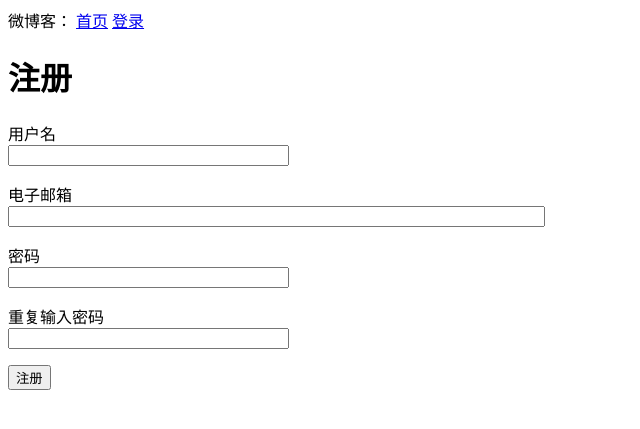
After one commit to jpch89/microblog, a Flask app: page /register in a window 1280 px wide. The commit adds this page. Shown: the top 429 px of the page, without its empty margins (0-640 px from the left). Run offline with Flask 2, Linux system fonts and the light colour scheme.

Commit message:
Chapter 5

```diff
--- a/app/__init__.py
+++ b/app/__init__.py
@@ -6,11 +6,14 @@ from flask import Flask
 from config import Config
 from flask_sqlalchemy import SQLAlchemy
 from flask_migrate import Migrate
+from flask_login import LoginManager
 
 app = Flask(__name__)
 app.config.from_object(Config)
 db = SQLAlchemy(app)
 migrate = Migrate(app, db)
+login = LoginManager(app)
+login.login_view = 'login'
 
 # models 用来定义数据库的模型
 from app import routes, models
--- a/app/forms.py
+++ b/app/forms.py
@@ -4,7 +4,9 @@
 
 from flask_wtf import FlaskForm
 from wtforms import StringField, PasswordField, BooleanField, SubmitField
-from wtforms.validators import DataRequired
+from wtforms.validators import DataRequired, Email, EqualTo, ValidationError
+
+from app.models import User
 
 
 class LoginForm(FlaskForm):
@@ -12,3 +14,22 @@ class LoginForm(FlaskForm):
     password = PasswordField('密码', validators=[DataRequired(message='密码不能为空')])
     remember_me = BooleanField('记住我')
     submit = SubmitField('登录')
+
+
+class RegistrationForm(FlaskForm):
+    username = StringField('用户名', validators=[DataRequired('用户名不能为空')])
+    email = StringField('电子邮箱', validators=[DataRequired('电子邮箱不能为空'), Email()])
+    password = PasswordField('密码', validators=[DataRequired('密码不能为空')])
+    password2 = PasswordField('重复输入密码',
+                              validators=[DataRequired('密码不能为空'), EqualTo('password')])
+    submit = SubmitField('注册')
+
+    def validate_username(self, username):
+        user = User.query.filter_by(username=username.data).first()
+        if user is not None:
+            raise ValidationError('请使用其它的用户名')
+
+    def validate_email(self, email):
+        user = User.query.filter_by(email=email.data).first()
+        if user is not None:
+            raise ValidationError('请使用其它的电子邮箱')
--- a/app/routes.py
+++ b/app/routes.py
@@ -2,17 +2,21 @@
 # @Author: jpch89
 # @Time:   18-8-26 下午3:33
 
-from flask import render_template, flash, redirect, url_for
+from flask import render_template, flash, redirect, url_for, request
+from flask_login import login_user, current_user, logout_user, login_required
 # 第一个 app 是 app 包，是文件夹
 # 第二个 app 是 app 变量，是 Flask 核心对象
-from app import app
-from app.forms import LoginForm
+from werkzeug.urls import url_parse
+
+from app import app, db
+from app.forms import LoginForm, RegistrationForm
+from app.models import User
 
 
 @app.route('/')
 @app.route('/index')
+@login_required
 def index():
-    user = {'username': '进击的团子'}
     posts = [
         {
             'author': {'username': '路飞'},
@@ -23,15 +27,44 @@ def index():
             'body': '集市的棉花糖好好吃！'
         }
     ]
-    return render_template('index.html', title='首页', user=user, posts=posts)
-    # return render_template('index.html', user=user)
+    return render_template('index.html', title='首页', posts=posts)
 
 
 @app.route('/login', methods=['GET', 'POST'])
 def login():
+    if current_user.is_authenticated:
+        return redirect(url_for('index'))
+
     form = LoginForm()
     if form.validate_on_submit():
-        flash('登录请求来自用户 {} ，记住我={}'.format(
-            form.username.data, form.remember_me.data))
+        user = User.query.filter_by(username=form.username.data).first()
+        if user is None or not user.check_password(form.password.data):
+            flash('不正确的用户名或者密码')
+            return redirect(url_for('login'))
+        login_user(user, remember=form.remember_me.data)
+        next_page = request.args.get('next')
+        if not next_page or url_parse(next_page).netloc != '':
+            next_page = url_for('index')
+        return redirect(next_page)
+    return render_template('login.html', title='登录', form=form)
+
+
+@app.route('/logout')
+def logout():
+    logout_user()
+    return redirect(url_for('index'))
+
+
+@app.route('/register', methods=['GET', 'POST'])
+def register():
+    if current_user.is_authenticated:
         return redirect(url_for('index'))
-    return render_template('login.html', title='登录', form=form)
+    form = RegistrationForm()
+    if form.validate_on_submit():
+        user = User(username=form.username.data, email=form.email.data)
+        user.set_password(form.password.data)
+        db.session.add(user)
+        db.session.commit()
+        flash('恭喜你，注册成功！')
+        return redirect(url_for('login'))
+    return render_template('register.html', title='注册', form=form)
--- a/app/templates/base.html
+++ b/app/templates/base.html
@@ -12,7 +12,11 @@
     <div>
         微博客：
         <a href="{{ url_for('index') }}">首页</a>
-        <a href="{{ url_for('login') }}">登录</a>
+        {% if current_user.is_anonymous %}
+            <a href="{{ url_for('login') }}">登录</a>
+        {% else %}
+            <a href="{{ url_for('logout') }}">注销</a>
+        {% endif %}
     </div>
     {% with messages = get_flashed_messages() %}
         {% if messages %}
--- a/app/templates/index.html
+++ b/app/templates/index.html
@@ -1,7 +1,7 @@
 {% extends 'base.html' %}
 
 {% block content %}
-    <h1>你好，{{ user.username }}！</h1>
+    <h1>你好，{{ current_user.username }}！</h1>
     {% for post in posts %}
         <div>
             <p>
--- a/app/templates/login.html
+++ b/app/templates/login.html
@@ -29,4 +29,8 @@
             {{ form.submit() }}
         </p>
     </form>
+    <p>
+        新用户？
+        <a href="{{ url_for('register') }}">点击注册！</a>
+    </p>
 {% endblock %}
--- /dev/null
+++ b/app/templates/register.html
@@ -0,0 +1,39 @@
+{% extends "base.html" %}
+
+{% block content %}
+    <h1>注册</h1>
+    <form action="" method="post">
+        {{ form.hidden_tag() }}
+        <p>
+            {{ form.username.label }}<br>
+            {{ form.username(size=32) }}<br>
+            {% for error in form.username.errors %}
+                <span style="color: red;">[{{ error }}]</span>
+            {% endfor %}
+        </p>
+        <p>
+            {{ form.email.label }}<br>
+            {{ form.email(size=64) }}<br>
+            {% for error in form.email.errors %}
+                <span style="color: red;">[{{ error }}]</span>
+            {% endfor %}
+        </p>
+        <p>
+            {{ form.password.label }}<br>
+            {{ form.password(size=32) }}<br>
+            {% for error in form.password.errors %}
+                <span style="color: red;">[{{ error }}]</span>
+            {% endfor %}
+        </p>
+        <p>
+            {{ form.password2.label }}<br>
+            {{ form.password2(size=32) }}<br>
+            {% for error in form.password2.errors %}
+                <span style="color: red;">[{{ error }}]</span>
+            {% endfor %}
+        </p>
+        <p>
+            {{ form.submit() }}
+        </p>
+    </form>
+{% endblock %}
```
Also changed, not shown: app/models.py (+15 -2 lines), app.db.
